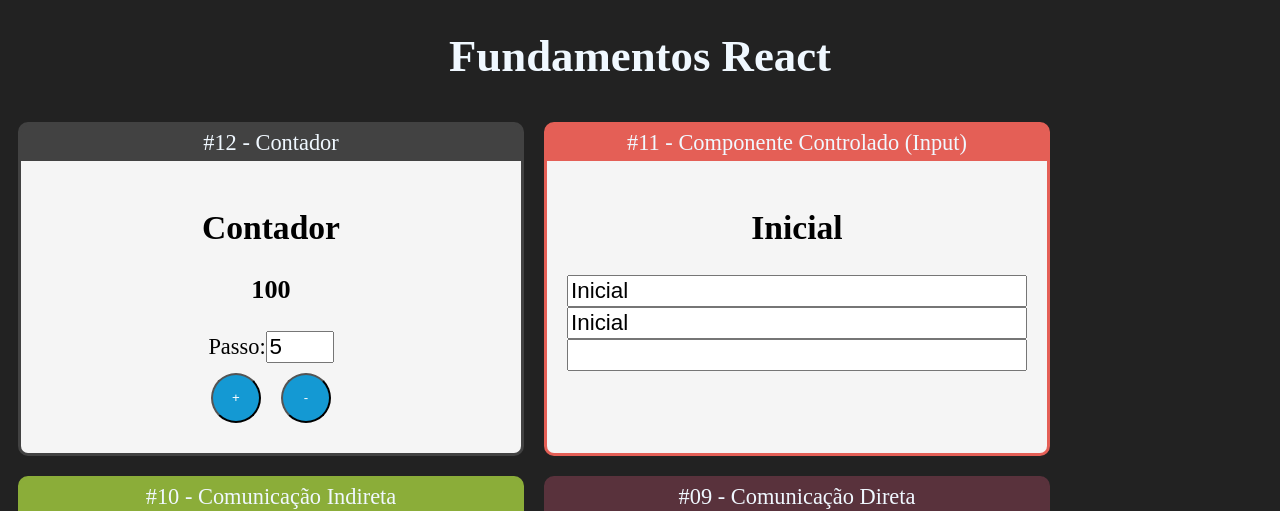
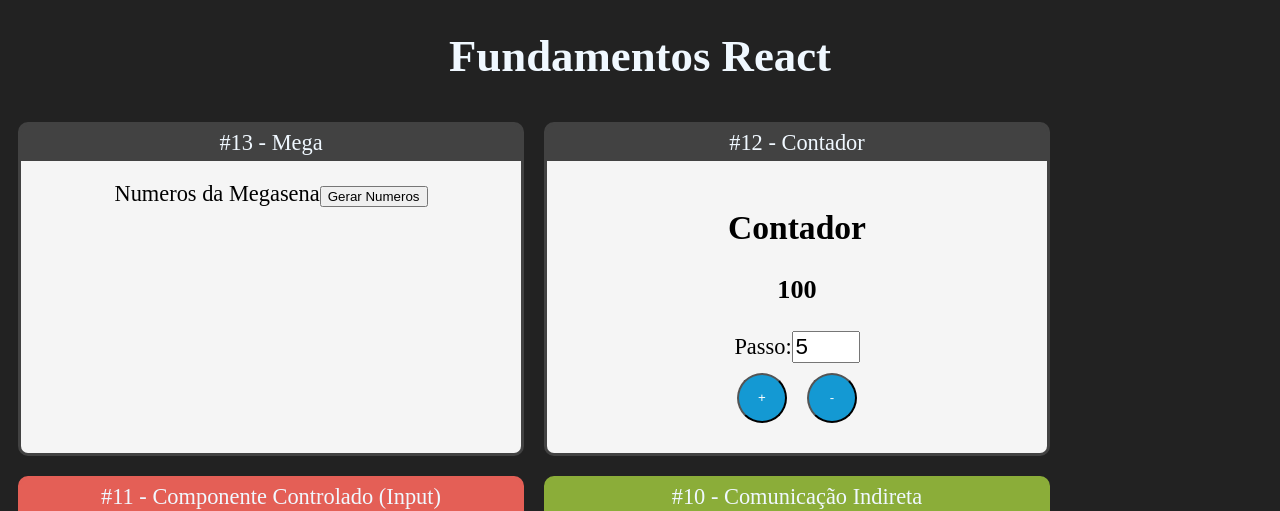
Before and after one commit to fmacedo7/react-redux, a React (Create React App) app: page / in a window 1280 px wide. Shown: the top 511 px of the page. Built offline with nearby package versions, Linux system fonts and the light colour scheme.

Commit message:
componente desafio - numeros da megasena. Em andamento

```diff
--- a/src/App.jsx
+++ b/src/App.jsx
@@ -1,5 +1,6 @@
 import React from "react";
 import "./App.css";
+import Mega from "./components/mega/Mega";
 import Contador from "./components/contador/Contador";
 import Input from "./components/fomulario/Input";
 import IndiretaPai from "./components/comunicacao/IndiretaPai";
@@ -20,6 +21,9 @@ export default (_) => (
   <div className="App">
     <h1>Fundamentos React</h1>
     <div className="Cards">
+      <Card titulo="#13 - Mega" color="#424242">
+        <Mega />
+      </Card>
       <Card titulo="#12 - Contador" color="#424242">
         <Contador numeroInicial={100}></Contador>
       </Card>
--- /dev/null
+++ b/src/components/contador/Botao.jsx
@@ -0,0 +1,10 @@
+import React from "react";
+
+export default (props) => {
+  return (
+    <div>
+      <button onClick={props.incrementa}>+</button>
+      <button onClick={props.decrementa}>-</button>
+    </div>
+  );
+};
--- a/src/components/contador/Contador.jsx
+++ b/src/components/contador/Contador.jsx
@@ -1,5 +1,8 @@
+import React, { Component } from "react";
 import "./Contador.css"
-import React, { Component } from "react";
+import Display from "./Display";
+import Botao from "./Botao";
+import Passo from "./Passo";
 
 class Contador extends Component {
   state = {
@@ -19,27 +22,19 @@ class Contador extends Component {
     });
   };
 
-  setPasso = (evento) => {
+  setPasso = (novoPasso) => {
     this.setState({
-      passo: +evento.target.value,
+      passo: novoPasso,
     });
   };
+
   render() {
     return (
       <div className="Contador">
         <h2>Contador</h2>
-        <h3>{this.state.numero}</h3>
-        <div>
-          <label htmlFor="passoInput">Passo:</label>
-          <input
-            id="passoInput"
-            type="number"
-            value={this.state.passo}
-            onChange={this.setPasso}
-          />
-        </div>
-        <button onClick={this.inc}>+</button>
-        <button onClick={this.dec}>-</button>
+        <Display numero={this.state.numero}/>
+        <Passo passo={this.state.passo} setPasso={this.setPasso} />
+        <Botao incrementa={this.inc} decrementa={this.dec} />
       </div>
     );
   }
--- /dev/null
+++ b/src/components/contador/Display.jsx
@@ -0,0 +1,5 @@
+import React from "react";
+
+export default (props) => {
+  return <h3>{props.numero}</h3>;
+};
--- /dev/null
+++ b/src/components/contador/Passo.jsx
@@ -0,0 +1,15 @@
+import React from "react";
+
+export default props => {
+    return (
+        <div>
+          <label htmlFor="passoInput">Passo:</label>
+          <input
+            id="passoInput"
+            type="number"
+            value={props.passo}
+            onChange={e => props.setPasso(+e.target.value)}
+          />
+        </div>
+    )
+}
--- /dev/null
+++ b/src/components/mega/Mega.jsx
@@ -0,0 +1,30 @@
+import React, { useState } from "react";
+
+export default (props) => {
+  const min = 1;
+  const max = 60;
+  const [vetor, setVetor] = useState([]);
+
+  function gerarNumeros() {
+    const newVetor = [];
+    for (let i = 0; i < 6; i++) {
+      const random = () => parseInt(Math.random() * (max - min)) + min;
+      newVetor[i] = random();
+    }
+    setVetor(newVetor);
+  }
+
+  return (
+    <div>
+      Numeros da Megasena
+      <button onClick={(_) => gerarNumeros()}>Gerar Numeros</button>
+      {vetor.length > 0 && (
+        <ul>
+          {vetor.map((num) => (
+            <li key={num}>{num}</li>
+          ))}
+        </ul>
+      )}
+    </div>
+  );
+};
```
